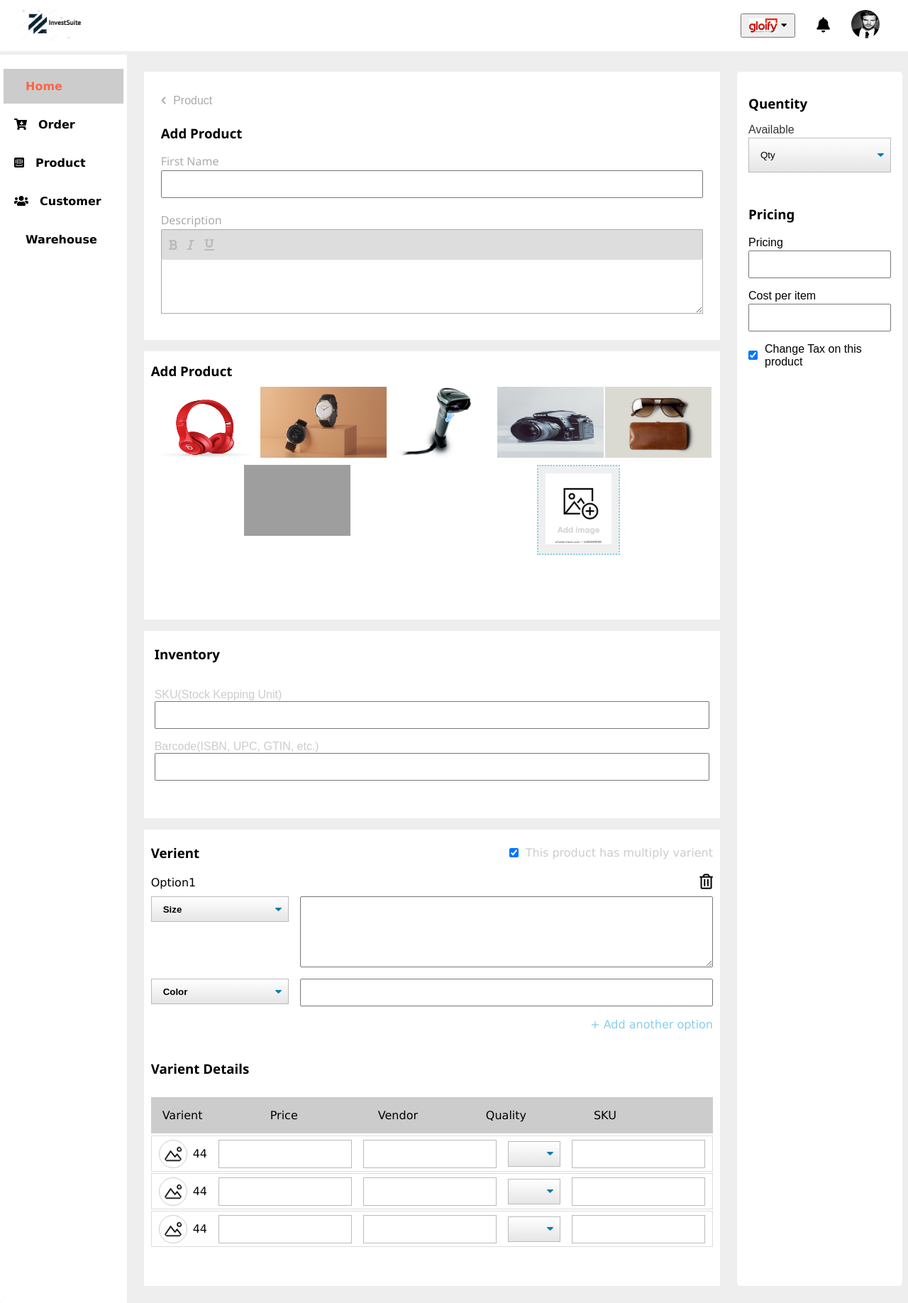
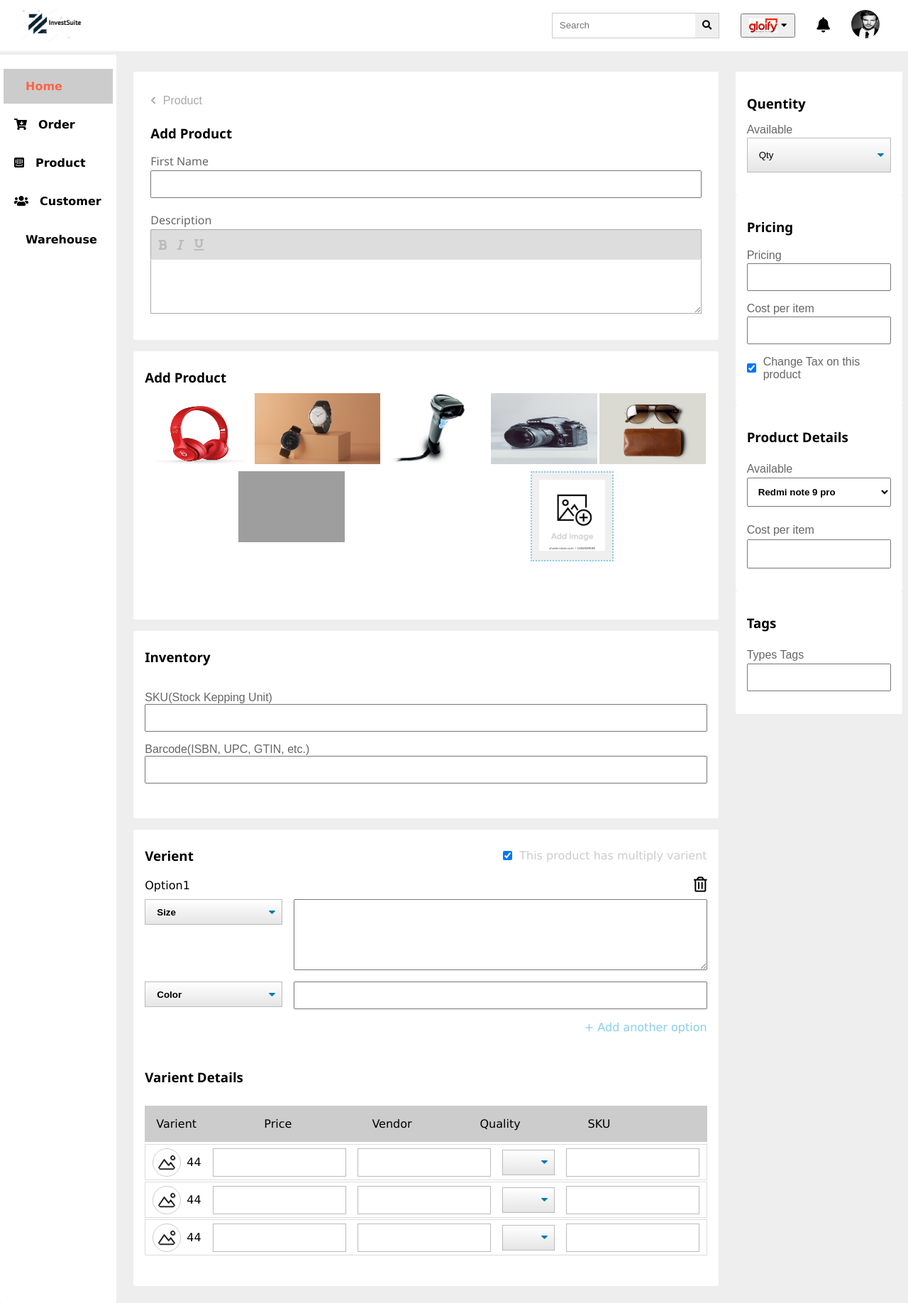
Before and after one commit to Muklasar/investSuite, a PHP site: page / in a window 1280 px wide. Shown: the whole page at 71% size. Run offline with PHP 8.4, Linux system fonts and the light colour scheme; some libraries are stand-ins or nearby versions; grey boxes are pictures that could not be loaded.

Commit message:
second commit

```diff
--- a/index.html
+++ b/index.html
@@ -16,6 +16,12 @@
                 </li>
             </div>
             <div class="right-side">
+                <li>
+                    <form action="">
+                        <input type="text" placeholder="Search">
+                        <button><i class="fas fa-search"></i></button>
+                    </form>
+                </li>
                 <li>
                     <a>
                         <button class="gloify-button">
@@ -282,7 +288,24 @@
                             </label>
                         </form>
                     </div>
-
+                    <div class="product-details">
+                        <h3>Product Details</h3>
+                        <form action="">
+                            <label for="">Available</label>
+                            <select id="quentity" name="quentity" style="font-weight: bold;">
+                                <option value="redmi">Redmi note 9 pro</option>
+                            </select>
+                            <label for="">Cost per item</label>
+                            <input type="text">
+                        </form>
+                    </div>
+                    <div class="tags">
+                        <h3>Tags</h3>
+                        <form action="">
+                            <label for="">Types Tags</label>
+                            <input type="text">
+                        </form>
+                    </div>
                 </div>
             </div>
         </div>
--- a/style.css
+++ b/style.css
@@ -38,6 +38,28 @@ a{
 
 .right-side li{
     margin-left: 30px;
+}
+.right-side > li > form{
+    border: 1px solid #ccc;
+}
+
+.right-side > li > form> input{
+    padding: .6rem;
+    border: none;
+    margin:0;
+    outline: none;
+}
+
+.right-side > li > form > button{
+    padding: .6rem;
+    border: 0;
+    margin:0;
+    outline:none;
+    cursor:pointer;
+}
+
+.right-side > li > form > button > i{
+    background-color:none;
 }
 
 .gloify-button{
@@ -126,6 +148,7 @@ a{
     display: flex;
     flex-direction: column;
     background-color: #fff;
+    border-radius: 3px;
 }
 .product-area > .box1 > a{
     display: flex;
@@ -157,7 +180,7 @@ a{
 }
 
 .product-area > .box1 > form{
-    color:#aaa;
+    color:#666;
     font-family: 'Segoe UI', Tahoma, Geneva, Verdana, sans-serif;
 }
 
@@ -205,10 +228,11 @@ a{
 
 .product-area > .box2{
     background-color: #fff;
+    border-radius: 3px;
 }
 
 .product-area > .box2 > div{
-    padding:15px 10px;
+    padding:1.5rem 1rem;
 }
 
 .product-area > .box2 > div > .images{
@@ -237,10 +261,11 @@ a{
 
 .product-area > .box3{
     background-color: #fff;
+    border-radius: 3px;
 }
 
 .product-area > .box3 > div{
-    padding: 20px 15px;
+    padding: 1.5rem 1rem;
 }
 
 .product-area > .box3 > div >  form{
@@ -251,7 +276,7 @@ a{
 
 .product-area > .box3 > div >  form > label{
     margin-top:1rem;
-    color: #ccc;
+    color: #666;
 
 }
 
@@ -263,10 +288,11 @@ a{
 .product-area > .box4{
     background-color: #fff;
     font-family: Verdana, Geneva, Tahoma, sans-serif;
+    border-radius: 3px;
 }
 
 .product-area > .box4 > div{
-    padding: 20px 10px;
+    padding: 1.5rem 1rem;
 }
 
 .product-area > .box4 > div > nav{
@@ -432,12 +458,18 @@ a{
 
 .quantity-area{
      background-color: #fff;
+     display: grid;
+     grid-template-rows: .1fr .1fr .1fr .1fr;
+     background-color: #eee;
+    }
+
+.quantity-area > div{
+     background-color: #fff;
      padding: 2rem 1rem;
-     display: grid;
-     grid-template-rows: .1fr .1fr .1fr;
-     /* grid-auto-rows: minmax(300px, auto); */
+     border-radius: 3px;
+
+     /* background-color: #ccc; */
 }
-
 .quantity-area > .quantity > form{
     display: grid;
     grid-template-columns: 1fr;
@@ -445,7 +477,7 @@ a{
     margin-top: 1rem;
 }
 .quantity-area > .quantity > form > label{
-    color:#333;
+    color:#666;
     margin-bottom: 2px;
 }
 
@@ -459,8 +491,6 @@ a{
 	background-repeat: no-repeat, repeat;
 	background-position: right .7em top 50%, 0 0;
 	background-size: .65em auto, 100%;
-
-
 }
 
 
@@ -471,7 +501,6 @@ a{
 
 .quantity-area > .pricing > h3{
     margin-bottom: .2rem;
-    margin-top: 1rem;
     font-family: 'Segoe UI', Tahoma, Geneva, Verdana, sans-serif;
 }
 .quantity-area > .pricing > form{
@@ -482,6 +511,7 @@ a{
 .quantity-area > .pricing > form > label{
     margin-bottom: 2px;
     margin-top: 1rem;
+    color:#666;
 }
 .quantity-area > .pricing > form > input{
     padding: 10px;
@@ -495,7 +525,38 @@ a{
     padding: 5px;
 }
 
+.quantity-area > .product-details > form{
+    display: grid;
+    grid-template-columns: 1fr;
+}
 
+.quantity-area > .product-details > form > label{
+    margin: 1.5rem 0 .2rem;
+    color:#666;
+}
+
+.quantity-area > .product-details > form > select{
+    padding: .7rem;
+}
+
+.quantity-area > .product-details > form > input{
+    padding: .7rem;
+}
+
+.quantity-area > .tags > form{
+    display: grid;
+    grid-template-columns: 1fr;
+    grid-row-gap: .2rem;
+}
+
+.quantity-area > .tags > form > label{
+    margin-top: 1.5rem;
+    color:#666;
+
+}
+.quantity-area > .tags > form > input{
+    padding: 10px;
+}
 /*  */
 input{
     outline-color: skyblue;
@@ -508,5 +569,4 @@ input{
 
 h3{
     font-family: 'Segoe UI', Tahoma, Geneva, Verdana, sans-serif;
-
 }
```
